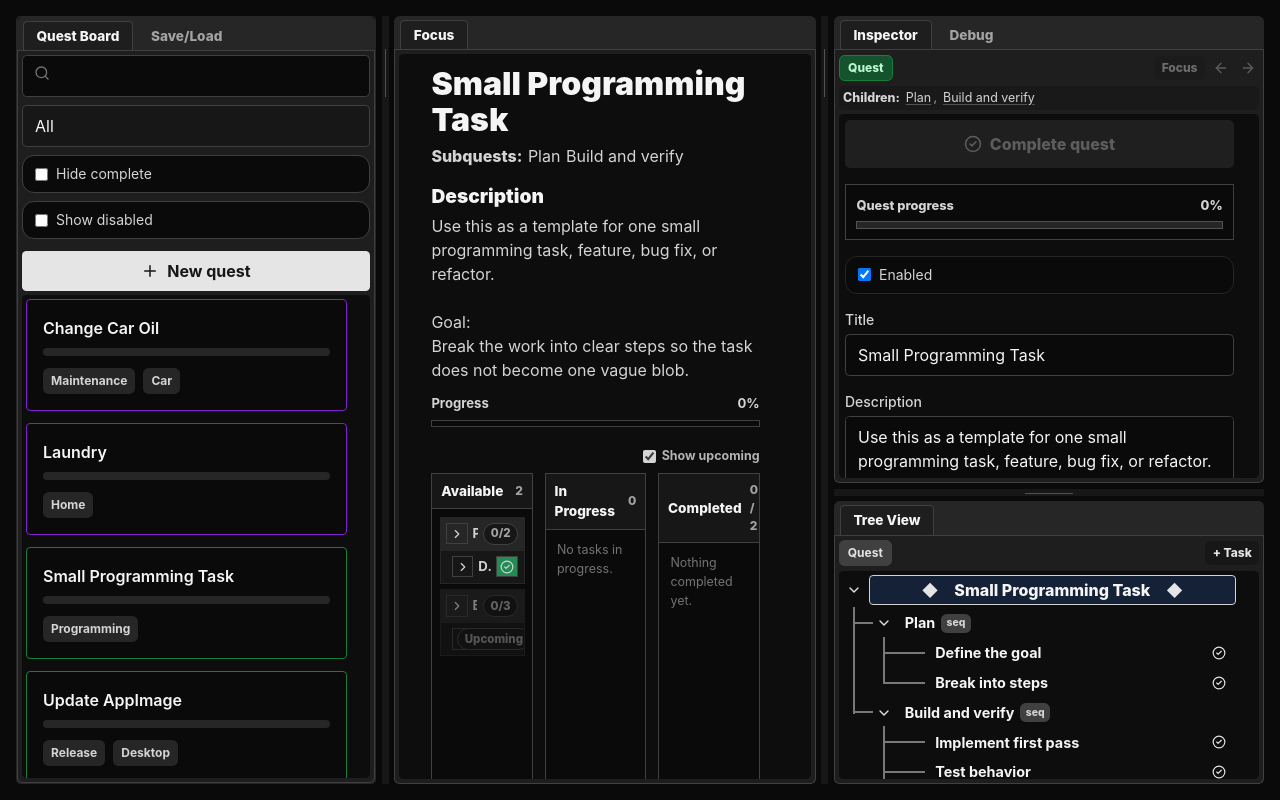
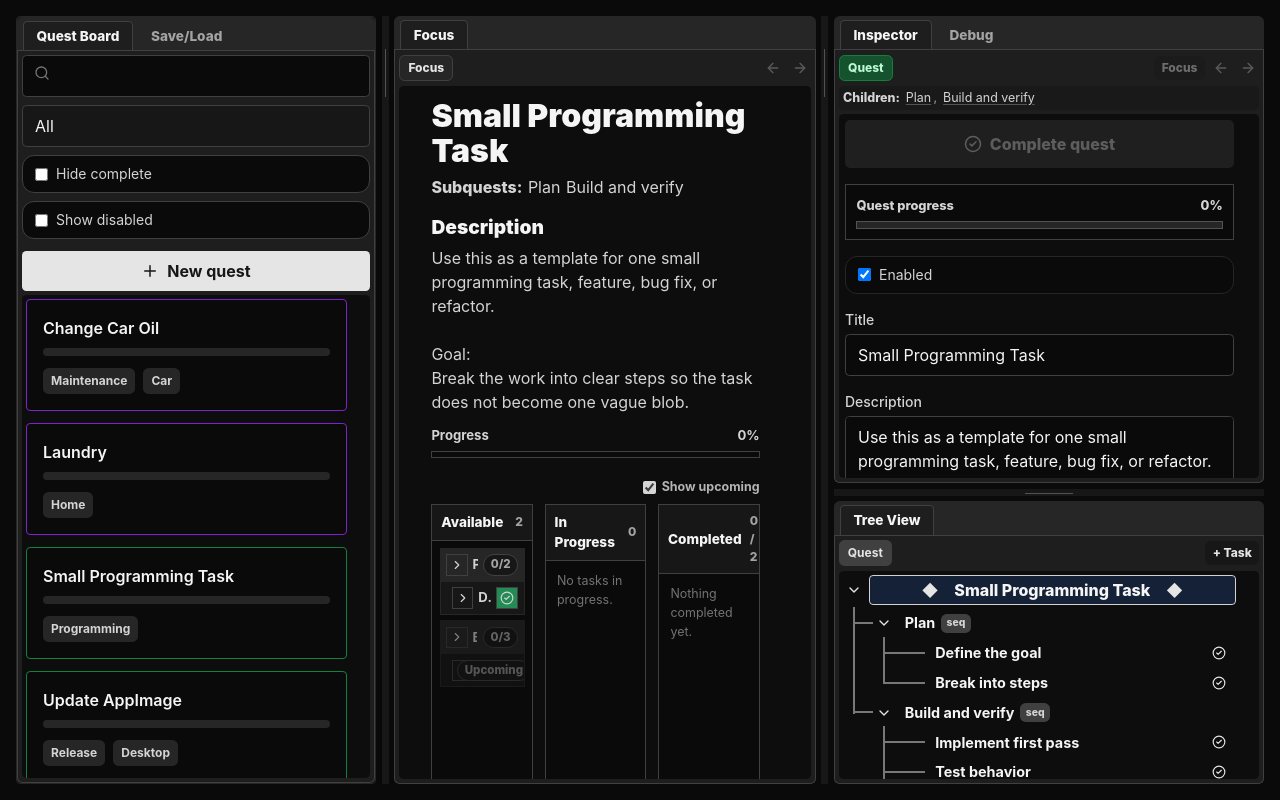
Before and after one commit to DinoDavinci/dinos-certified-audhd-planner, a React (Vite) app: page / in a window 1280 px wide. Built offline with nearby package versions, Linux system fonts and the light colour scheme.

Commit message:
added forward and backto focus tab

```diff
--- a/src/App.jsx
+++ b/src/App.jsx
@@ -82,6 +82,11 @@ export default function App() {
   const [selection, setSelectionRaw] = useState({ type: "quest", id: data.activeQuestId || data.quests[0]?.id || null });
   const [history, setHistory] = useState([{ type: "quest", id: data.activeQuestId || data.quests[0]?.id || null }]);
   const [historyIndex, setHistoryIndex] = useState(0);
+  const [focusHistory, setFocusHistory] = useState([{
+    questId: data.activeQuestId || data.quests[0]?.id || null,
+    branchTaskId: null,
+  }]);
+  const [focusHistoryIndex, setFocusHistoryIndex] = useState(0);
   const [search, setSearch] = useState("");
   const [tagFilter, setTagFilter] = useState("All");
   const [hideCompleted, setHideCompleted] = useState(false);
@@ -138,6 +143,52 @@ export default function App() {
     const i = historyIndex + 1;
     setHistoryIndex(i);
     setSelectionRaw(history[i]);
+  }
+
+  function focusHistoryKey(item) {
+    return `${item?.questId || ""}:${item?.branchTaskId || ""}`;
+  }
+
+  function applyFocusTarget(target, options = {}) {
+    const nextTarget = {
+      questId: target.questId || null,
+      branchTaskId: target.branchTaskId || null,
+    };
+
+    setData((old) => ({
+      ...old,
+      activeQuestId: nextTarget.questId,
+      activeBranchTaskId: nextTarget.branchTaskId,
+    }));
+
+    if (options.record === false) return;
+
+    setFocusHistory((old) => {
+      const trimmed = old.slice(0, focusHistoryIndex + 1);
+      const last = trimmed[trimmed.length - 1];
+
+      if (focusHistoryKey(last) === focusHistoryKey(nextTarget)) return old;
+
+      const nextHistory = [...trimmed, nextTarget];
+      setFocusHistoryIndex(nextHistory.length - 1);
+      return nextHistory;
+    });
+  }
+
+  function goFocusBack() {
+    if (focusHistoryIndex <= 0) return;
+    const i = focusHistoryIndex - 1;
+    const target = focusHistory[i];
+    setFocusHistoryIndex(i);
+    applyFocusTarget(target, { record: false });
+  }
+
+  function goFocusForward() {
+    if (focusHistoryIndex >= focusHistory.length - 1) return;
+    const i = focusHistoryIndex + 1;
+    const target = focusHistory[i];
+    setFocusHistoryIndex(i);
+    applyFocusTarget(target, { record: false });
   }
 
   useEffect(() => {
@@ -440,15 +491,15 @@ function uncompleteTask(questId, taskId) {
   }
 
   function makeFocus(questId) {
-    setData((old) => ({ ...old, activeQuestId: questId, activeBranchTaskId: null }));
+    applyFocusTarget({ questId, branchTaskId: null });
   }
 
   function setBranchFocus(taskId) {
-    setData((old) => ({ ...old, activeBranchTaskId: taskId }));
+    applyFocusTarget({ questId: activeQuest?.id || data.activeQuestId || null, branchTaskId: taskId });
   }
 
   function clearBranchFocus() {
-    setData((old) => ({ ...old, activeBranchTaskId: null }));
+    applyFocusTarget({ questId: activeQuest?.id || data.activeQuestId || null, branchTaskId: null });
   }
 
 
@@ -534,6 +585,8 @@ function restoreQuest(questId) {
       setSelection({ type: "quest", id: importedQuest.id });
       setHistory([{ type: "quest", id: importedQuest.id }]);
       setHistoryIndex(0);
+      setFocusHistory([{ questId: importedQuest.id, branchTaskId: null }]);
+      setFocusHistoryIndex(0);
       setExpanded({});
       setExpandedKanbanCards({});
     } catch (error) {
@@ -552,9 +605,12 @@ async function importJsonFile(file) {
       const imported = runDailyMaintenance(normalizeData(rawData));
 
       setData(imported);
-      setSelection({ type: "quest", id: imported.activeQuestId || imported.quests[0]?.id || null });
-      setHistory([{ type: "quest", id: imported.activeQuestId || imported.quests[0]?.id || null }]);
+      const importedFocusQuestId = imported.activeQuestId || imported.quests[0]?.id || null;
+      setSelection({ type: "quest", id: importedFocusQuestId });
+      setHistory([{ type: "quest", id: importedFocusQuestId }]);
       setHistoryIndex(0);
+      setFocusHistory([{ questId: importedFocusQuestId, branchTaskId: imported.activeBranchTaskId || null }]);
+      setFocusHistoryIndex(0);
       setExpanded({});
       setExpandedKanbanCards({});
       localStorage.setItem(STORAGE_KEY, JSON.stringify(imported));
@@ -575,9 +631,12 @@ async function importJsonFile(file) {
     localStorage.setItem(LAST_TICK_KEY, todayString());
 
     setData(resetData);
-    setSelection({ type: "quest", id: resetData.activeQuestId || resetData.quests[0]?.id || null });
-    setHistory([{ type: "quest", id: resetData.activeQuestId || resetData.quests[0]?.id || null }]);
+    const resetFocusQuestId = resetData.activeQuestId || resetData.quests[0]?.id || null;
+    setSelection({ type: "quest", id: resetFocusQuestId });
+    setHistory([{ type: "quest", id: resetFocusQuestId }]);
     setHistoryIndex(0);
+    setFocusHistory([{ questId: resetFocusQuestId, branchTaskId: null }]);
+    setFocusHistoryIndex(0);
     setExpanded({});
     setExpandedKanbanCards({});
   }
@@ -688,6 +747,10 @@ async function importJsonFile(file) {
           quest={activeQuest}
           focusBoard={focusBoard}
           focusPathInfo={focusPathInfo}
+          goFocusBack={goFocusBack}
+          goFocusForward={goFocusForward}
+          canFocusGoBack={focusHistoryIndex > 0}
+          canFocusGoForward={focusHistoryIndex < focusHistory.length - 1}
           setBranchFocus={setBranchFocus}
           clearBranchFocus={clearBranchFocus}
           selectQuest={(quest) => {
@@ -1186,6 +1249,39 @@ function DarkStyles() {
         padding-right: calc(4px + ${SCENE_SCROLL_GUTTER});
         scrollbar-gutter: stable;
       }
+      .focus-main-margin {
+        flex: 1 1 auto;
+        min-width: 0;
+        min-height: 0;
+        display: flex;
+        overflow: hidden;
+        padding: 0;
+      }
+      .focus-main-vbox {
+        flex: 1 1 auto;
+        min-width: 0;
+        min-height: 0;
+        display: flex;
+        flex-direction: column;
+        gap: 4px;
+        overflow: hidden;
+      }
+      .focus-toolbar {
+        flex: 0 0 auto;
+        display: flex;
+        align-items: center;
+        justify-content: space-between;
+        gap: 0.5rem;
+        min-height: 1.7rem;
+        padding: 0;
+      }
+      .focus-toolbar-section,
+      .focus-toolbar-actions {
+        display: inline-flex;
+        align-items: center;
+        gap: 0.35rem;
+        min-width: 0;
+      }
       .focus-contents-margin {
         padding-left: 32px;
         padding-right: calc(32px + ${SCENE_SCROLL_GUTTER});
--- a/src/components/focus-tab/FocusTab.jsx
+++ b/src/components/focus-tab/FocusTab.jsx
@@ -4,6 +4,8 @@ import {
   CheckCircle2,
   ChevronDown,
   ChevronRight,
+  ArrowLeft,
+  ArrowRight,
   X,
 } from "lucide-react";
 
@@ -20,7 +22,7 @@ function isQuestCompletionRow(row) {
   return row?.kind === "questCompletion" || row?.kind === "rootTask";
 }
 
-export default function FocusTab({ quest, focusBoard, focusPathInfo, setBranchFocus, clearBranchFocus, selectQuest, selectTask, toggleTask, uncompleteTask, expandedKanbanCards, setExpandedKanbanCards }) {
+export default function FocusTab({ quest, focusBoard, focusPathInfo, goFocusBack, goFocusForward, canFocusGoBack = false, canFocusGoForward = false, setBranchFocus, clearBranchFocus, selectQuest, selectTask, toggleTask, uncompleteTask, expandedKanbanCards, setExpandedKanbanCards }) {
   const [showUpcomingStacks, setShowUpcomingStacks] = useState(true);
   if (!quest) {
     return (
@@ -36,9 +38,18 @@ export default function FocusTab({ quest, focusBoard, focusPathInfo, setBranchFo
 
   return (
     <main className="focus-tab-root">
-      <div className="scene-contents-panel focus-contents-panel">
-        <div className="scene-contents-margin focus-contents-margin">
-          <div className="focus-panel-content focus-scene-content">
+      <div className="focus-main-margin">
+        <div className="focus-main-vbox">
+          <FocusToolbar
+            goFocusBack={goFocusBack}
+            goFocusForward={goFocusForward}
+            canFocusGoBack={canFocusGoBack}
+            canFocusGoForward={canFocusGoForward}
+          />
+
+          <div className="scene-contents-panel focus-contents-panel">
+            <div className="scene-contents-margin focus-contents-margin">
+              <div className="focus-panel-content focus-scene-content">
       <FocusDocumentHeader
         quest={quest}
         focusPathInfo={focusPathInfo}
@@ -105,6 +116,8 @@ export default function FocusTab({ quest, focusBoard, focusPathInfo, setBranchFo
           summary={`${focusBoard.completedCount} / ${focusBoard.totalCount}`}
         />
       </section>
+              </div>
+            </div>
           </div>
         </div>
       </div>
@@ -112,6 +125,37 @@ export default function FocusTab({ quest, focusBoard, focusPathInfo, setBranchFo
   );
 }
 
+
+function FocusToolbar({ goFocusBack, goFocusForward, canFocusGoBack = false, canFocusGoForward = false }) {
+  return (
+    <div className="focus-toolbar">
+      <div className="focus-toolbar-section">
+        <span className="inspector-selection-badge">Focus</span>
+      </div>
+
+      <div className="focus-toolbar-actions">
+        <button
+          type="button"
+          onClick={goFocusBack}
+          disabled={!canFocusGoBack}
+          className="title-icon-button disabled:opacity-30"
+          title="Back"
+        >
+          <ArrowLeft size={16} />
+        </button>
+        <button
+          type="button"
+          onClick={goFocusForward}
+          disabled={!canFocusGoForward}
+          className="title-icon-button disabled:opacity-30"
+          title="Forward"
+        >
+          <ArrowRight size={16} />
+        </button>
+      </div>
+    </div>
+  );
+}
 
 function getFocusDisplayNode(quest, focusPathInfo) {
   if (!quest) return null;
```
